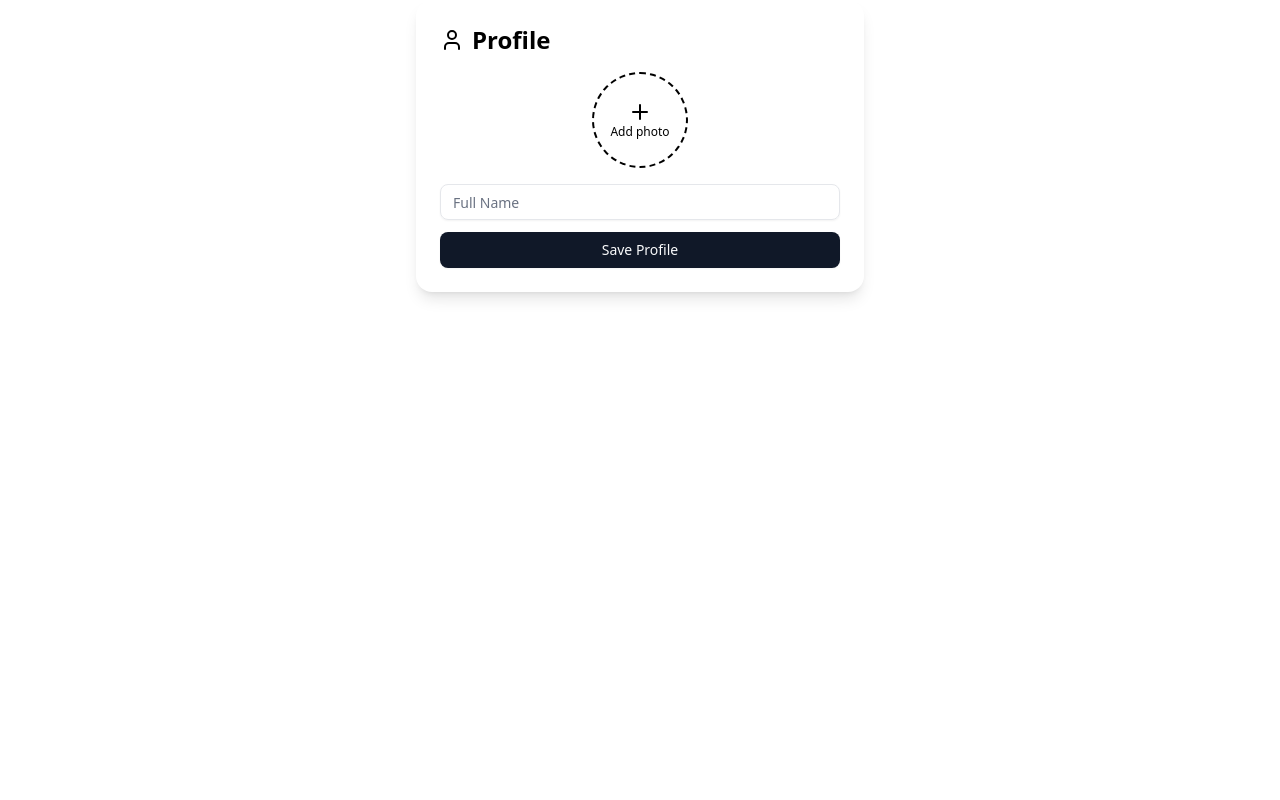
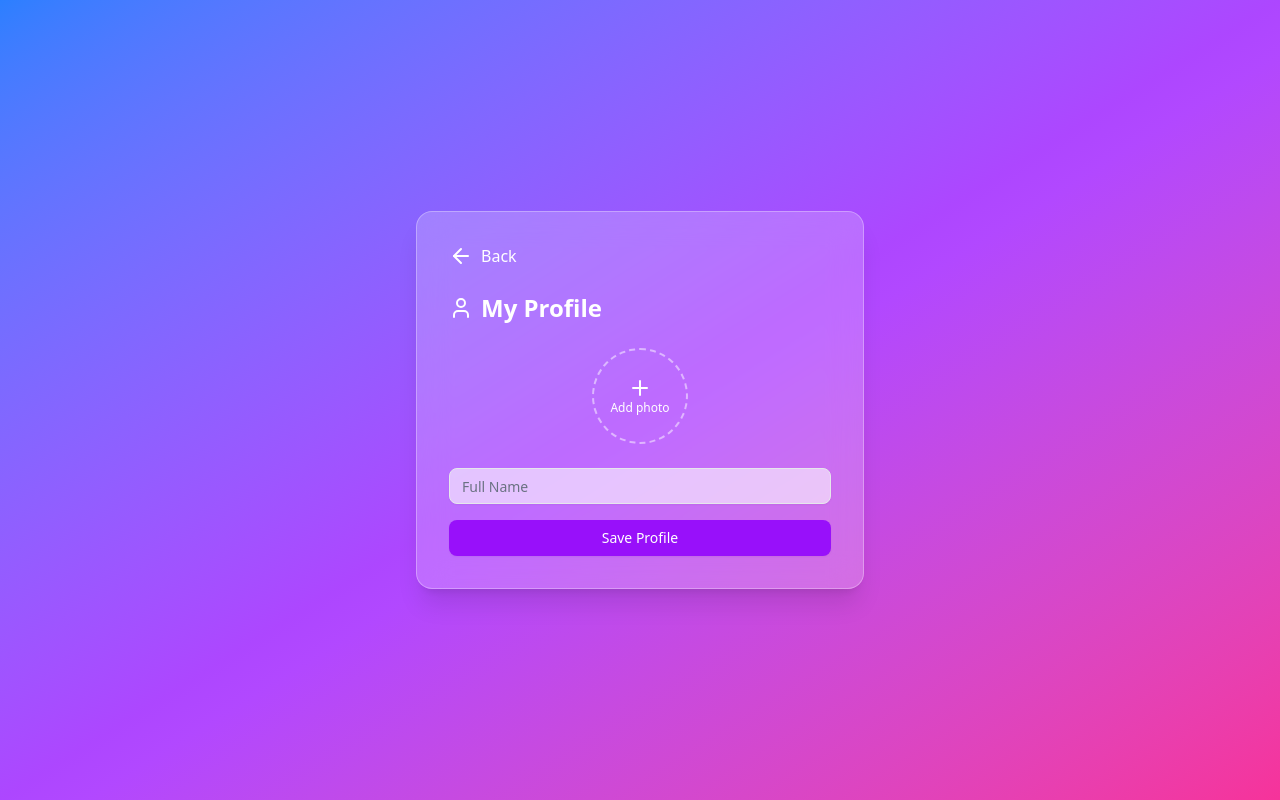
Before and after one commit to Ayray23/Student-to-student-marketplace, a Next.js app: page /profile in a window 1280 px wide. Built offline with nearby package versions, Linux system fonts and the light colour scheme; no server answers.

Commit message:
Added more style and a back button added the glassy look and feel feom the other page

```diff
--- a/src/app/profile/page.jsx
+++ b/src/app/profile/page.jsx
@@ -2,12 +2,14 @@
 
 import { useEffect, useState } from "react";
 import { createClient } from "/src/utils/supabase/client.ts";
+import { useRouter } from "next/navigation";
 import { Button } from "@/components/ui/button";
 import { Input } from "@/components/ui/input";
-import { User, Plus, Trash2 } from "lucide-react";
+import { User, Plus, Trash2, ArrowLeft } from "lucide-react";
 
 export default function ProfilePage() {
   const supabase = createClient();
+  const router = useRouter();
   const [profile, setProfile] = useState(null);
   const [loading, setLoading] = useState(true);
   const [avatarFile, setAvatarFile] = useState(null);
@@ -31,7 +33,7 @@ export default function ProfilePage() {
         .from("profiles")
         .select("*")
         .eq("user_id", user.id)
-        .maybeSingle(); // ✅ safer
+        .maybeSingle();
 
       if (error) {
         console.error("❌ Error fetching profile:", error.message);
@@ -58,7 +60,7 @@ export default function ProfilePage() {
     if (avatarFile) {
       const fileExt = avatarFile.name.split(".").pop();
       const fileName = `${Date.now()}.${fileExt}`;
-      const { data, error: uploadError } = await supabase.storage
+      const { error: uploadError } = await supabase.storage
         .from("avatars")
         .upload(fileName, avatarFile);
 
@@ -90,59 +92,66 @@ export default function ProfilePage() {
   const handleRemoveAvatar = async () => {
     if (!profile?.avatar_url) return;
 
-    // extract file name from URL
     const fileName = profile.avatar_url.split("/").pop();
+    await supabase.storage.from("avatars").remove([fileName]);
 
-    // delete from storage
-    const { error: deleteError } = await supabase.storage
-      .from("avatars")
-      .remove([fileName]);
-
-    if (deleteError) {
-      console.error("❌ Error deleting avatar:", deleteError.message);
-    }
-
-    // update DB
     const { error } = await supabase
       .from("profiles")
       .update({ avatar_url: null })
       .eq("user_id", profile.user_id);
 
-    if (error) {
-      console.error("❌ Error removing avatar in DB:", error.message);
-    } else {
+    if (!error) {
       setProfile((prev) => ({ ...prev, avatar_url: null }));
     }
   };
 
-  if (loading) return <p className="text-center mt-6">⏳ Loading...</p>;
+  if (loading) {
+    return (
+      <section className="min-h-screen flex items-center justify-center bg-gradient-to-br from-blue-500 via-purple-500 to-pink-500 dark:from-gray-900 dark:via-gray-800 dark:to-black">
+        <p className="text-white text-lg font-semibold animate-pulse">
+          ⏳ Loading profile...
+        </p>
+      </section>
+    );
+  }
 
   return (
-    <div className="max-w-md mx-auto p-6 bg-white dark:bg-gray-900 rounded-2xl shadow-lg">
-      <h1 className="text-2xl font-bold mb-4 flex items-center gap-2">
-        <User /> Profile
+    <section className="min-h-screen flex items-center justify-center bg-gradient-to-br from-blue-500 via-purple-500 to-pink-500 dark:from-gray-900 dark:via-gray-800 dark:to-black px-4">
+      <div className="backdrop-blur-lg bg-white/20 dark:bg-gray-800/20 border border-white/30 dark:border-gray-700/30 rounded-2xl shadow-xl p-8 w-full max-w-md animate-fadeIn">
+
+        {/* Back Button */}
+        <button
+          onClick={() => router.back()}
+          className="flex items-center text-white mb-6 hover:underline"
+        >
+          <ArrowLeft className="mr-2" /> Back
+        </button>
+
+        {/* Title */}
+        <h1 className="text-2xl font-bold text-white mb-6 flex items-center gap-2">
+          <User /> My Profile
         </h1>
 
         {/* Avatar Upload */}
-      <div className="flex flex-col items-center mb-4">
+        <div className="flex flex-col items-center mb-6">
           {profile?.avatar_url ? (
             <div className="relative">
               <img
                 src={profile.avatar_url}
                 alt="Avatar"
-              className="w-24 h-24 rounded-full object-cover border"
+                className="w-24 h-24 rounded-full object-cover border border-white/40"
               />
               <button
                 onClick={handleRemoveAvatar}
-              className="absolute -top-2 -right-2 bg-red-500 text-white rounded-full p-1 shadow"
+                className="absolute -top-2 -right-2 bg-red-500 text-white rounded-full p-1 shadow hover:bg-red-600"
               >
                 <Trash2 size={16} />
               </button>
             </div>
           ) : (
-          <label className="flex flex-col items-center justify-center w-24 h-24 border-2 border-dashed rounded-full cursor-pointer hover:bg-gray-100">
-            <Plus size={24} />
-            <span className="text-xs">Add photo</span>
+            <label className="flex flex-col items-center justify-center w-24 h-24 border-2 border-dashed border-white/50 rounded-full cursor-pointer hover:bg-white/10">
+              <Plus size={24} className="text-white" />
+              <span className="text-xs text-white">Add photo</span>
               <input
                 type="file"
                 className="hidden"
@@ -161,12 +170,17 @@ export default function ProfilePage() {
           onChange={(e) =>
             setProfile((prev) => ({ ...prev, full_name: e.target.value }))
           }
-        className="mb-3"
+          className="mb-4 bg-white/60 dark:bg-gray-700/60"
         />
 
-      <Button onClick={handleSave} disabled={loading} className="w-full">
+        <Button
+          onClick={handleSave}
+          disabled={loading}
+          className="w-full bg-purple-600 hover:bg-purple-700 text-white"
+        >
           {loading ? "Saving..." : "Save Profile"}
         </Button>
       </div>
+    </section>
   );
 }
```
Lines whose indentation alone changed are shown as unchanged.
